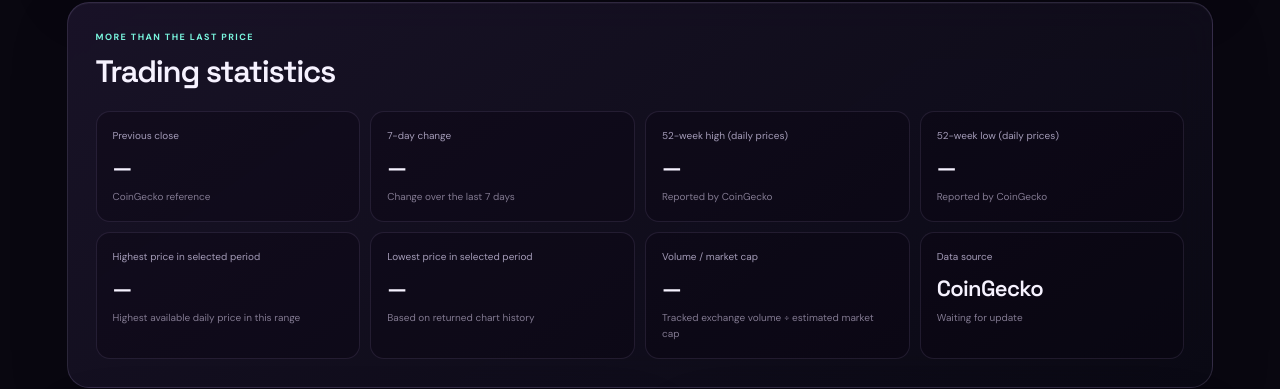
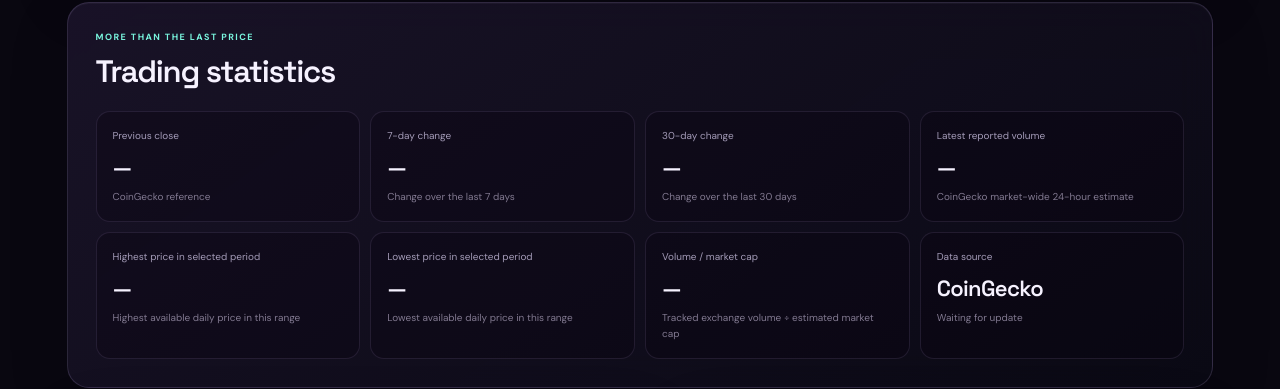
Before and after one commit to crumbsbot/trading, a website built with Vite: page index.html in a window 1280 px wide. Shown: the part 1720-2109 px from the top of the page. Built offline with nearby package versions, Linux system fonts and the light colour scheme; files whose address does not match are found by name.

Commit message:
Show additional accurate market statistics

```diff
--- a/index.html
+++ b/index.html
@@ -80,10 +80,10 @@
           <div class="statistics-grid">
             <article class="stat-card"><span class="stat-label">Previous close</span><strong id="previousClose">—</strong><small>CoinGecko reference</small></article>
             <article class="stat-card"><span class="stat-label">7-day change</span><strong id="change7d">—</strong><small>Change over the last 7 days</small></article>
-            <article class="stat-card"><span class="stat-label">52-week high (daily prices)</span><strong id="high52">—</strong><small>Reported by CoinGecko</small></article>
-            <article class="stat-card"><span class="stat-label">52-week low (daily prices)</span><strong id="low52">—</strong><small>Reported by CoinGecko</small></article>
+            <article class="stat-card"><span class="stat-label">30-day change</span><strong id="change30d">—</strong><small>Change over the last 30 days</small></article>
+            <article class="stat-card"><span class="stat-label">Latest reported volume</span><strong id="historyVolume">—</strong><small>CoinGecko market-wide 24-hour estimate</small></article>
             <article class="stat-card"><span class="stat-label">Highest price in selected period</span><strong id="allTimeHigh">—</strong><small id="allTimeHighDate">Highest available daily price in this range</small></article>
-            <article class="stat-card"><span class="stat-label">Lowest price in selected period</span><strong id="allTimeLow">—</strong><small id="allTimeLowDate">Based on returned chart history</small></article>
+            <article class="stat-card"><span class="stat-label">Lowest price in selected period</span><strong id="allTimeLow">—</strong><small id="allTimeLowDate">Lowest available daily price in this range</small></article>
             <article class="stat-card"><span class="stat-label">Volume / market cap</span><strong id="volumeMarketCap">—</strong><small>Tracked exchange volume ÷ estimated market cap</small></article>
             <article class="stat-card"><span class="stat-label">Data source</span><strong id="historySource">CoinGecko</strong><small id="historyUpdated">Waiting for update</small></article>
           </div>
```
